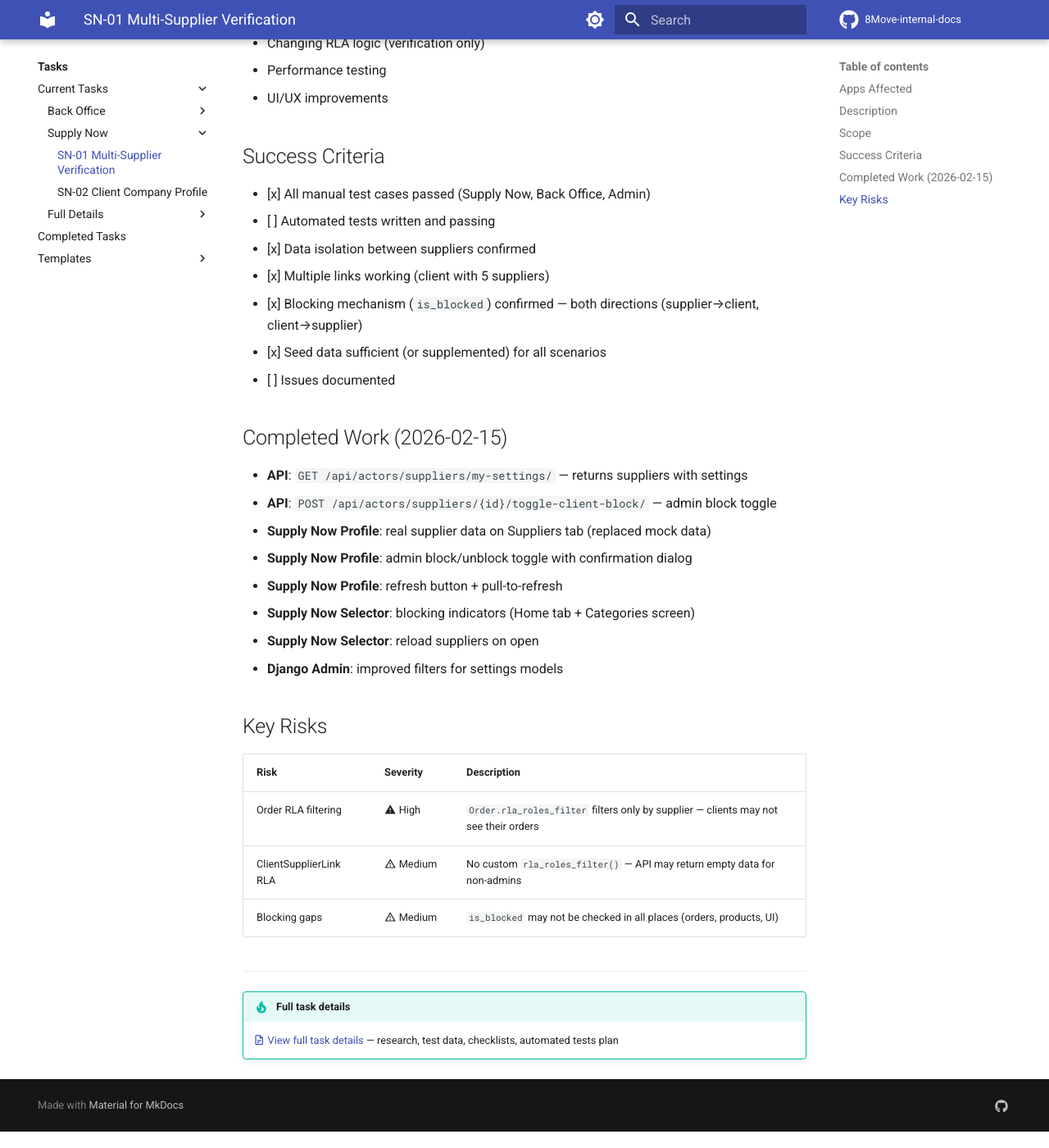
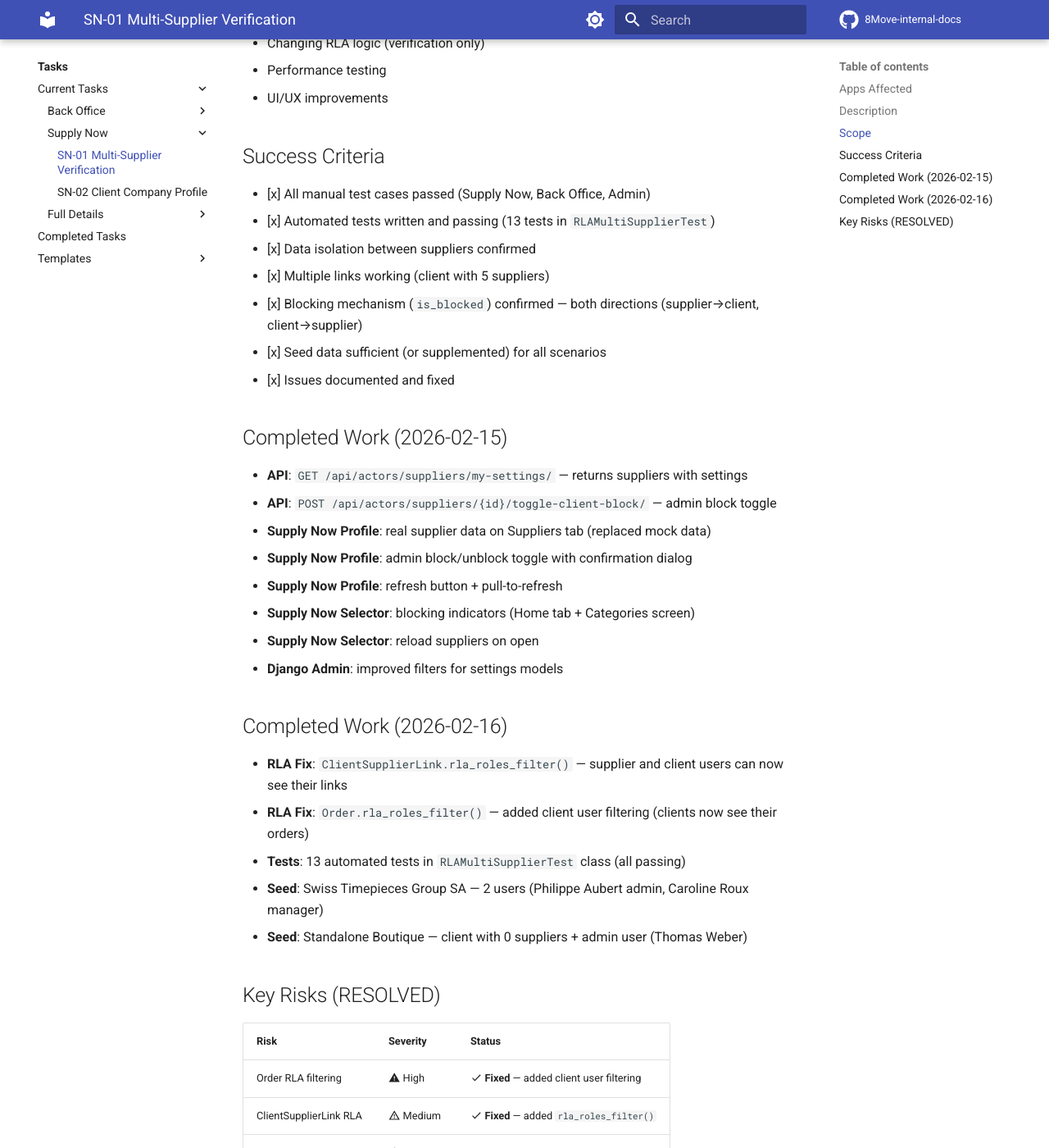
Before and after one commit to MaxShytov/8Move-internal-docs, an MkDocs documentation site: the page built from docs/tasks/current/supply-now/SN-01.md, in a window 1280 px wide and 1400 px high, scrolled down 1183 px. Shown: the whole window at 82% size. Built offline with MkDocs 1.6.1 and Material for MkDocs 9.7.7, drawn with Linux system fonts in a browser that asks for light colours; comment, search, counter and statistics services are not loaded; some of the changed text lies outside the part shown.

Commit message:
docs: update SN-01 to completed, add RLA fixes and seed data to changelog
- SN-01: mark all success criteria as done, resolve key risks
- Changelog: RLA filters, seed data, client company profile
- Working notes: 6 new completed items for 2026-02-16
- client-supply-now: add Company tab details section

Co-Authored-By: Claude Opus 4.6 <noreply@anthropic.com>

```diff
--- a/docs/tasks/current/supply-now/SN-01.md
+++ b/docs/tasks/current/supply-now/SN-01.md
@@ -1,7 +1,7 @@
 # SN-01: Multi-Supplier Verification & Blocking
 
 **ID:** SN-01 (previously BE-01)
-**Status:** :material-progress-clock: In Progress
+**Status:** :material-check-circle: Completed
 **Priority:** Medium
 **Estimated effort:** 4-6 hours
 
@@ -42,12 +42,12 @@ Verify that the multi-supplier architecture (one client linked to multiple suppl
 ## Success Criteria
 
 - [x] All manual test cases passed (Supply Now, Back Office, Admin)
-- [ ] Automated tests written and passing
+- [x] Automated tests written and passing (13 tests in `RLAMultiSupplierTest`)
 - [x] Data isolation between suppliers confirmed
 - [x] Multiple links working (client with 5 suppliers)
 - [x] Blocking mechanism (`is_blocked`) confirmed — both directions (supplier→client, client→supplier)
 - [x] Seed data sufficient (or supplemented) for all scenarios
-- [ ] Issues documented
+- [x] Issues documented and fixed
 
 ## Completed Work (2026-02-15)
 
@@ -60,13 +60,21 @@ Verify that the multi-supplier architecture (one client linked to multiple suppl
 - **Supply Now Selector**: reload suppliers on open
 - **Django Admin**: improved filters for settings models
 
-## Key Risks
+## Completed Work (2026-02-16)
 
-| Risk | Severity | Description |
-|------|----------|-------------|
-| Order RLA filtering | :material-alert: High | `Order.rla_roles_filter` filters only by supplier — clients may not see their orders |
-| ClientSupplierLink RLA | :material-alert-outline: Medium | No custom `rla_roles_filter()` — API may return empty data for non-admins |
-| Blocking gaps | :material-alert-outline: Medium | `is_blocked` may not be checked in all places (orders, products, UI) |
+- **RLA Fix**: `ClientSupplierLink.rla_roles_filter()` — supplier and client users can now see their links
+- **RLA Fix**: `Order.rla_roles_filter()` — added client user filtering (clients now see their orders)
+- **Tests**: 13 automated tests in `RLAMultiSupplierTest` class (all passing)
+- **Seed**: Swiss Timepieces Group SA — 2 users (Philippe Aubert admin, Caroline Roux manager)
+- **Seed**: Standalone Boutique — client with 0 suppliers + admin user (Thomas Weber)
+
+## Key Risks (RESOLVED)
+
+| Risk | Severity | Status |
+|------|----------|--------|
+| Order RLA filtering | :material-alert: High | :material-check: **Fixed** — added client user filtering |
+| ClientSupplierLink RLA | :material-alert-outline: Medium | :material-check: **Fixed** — added `rla_roles_filter()` |
+| Blocking gaps | :material-alert-outline: Medium | :material-check: Verified in UI and API |
 
 ---
 
```
Also changed, not shown: docs/changelog.md (+21 -0 lines), docs/tasks/current/notes.md (+6 -0 lines), docs/users/client-supply-now.md (+13 -1 lines).
